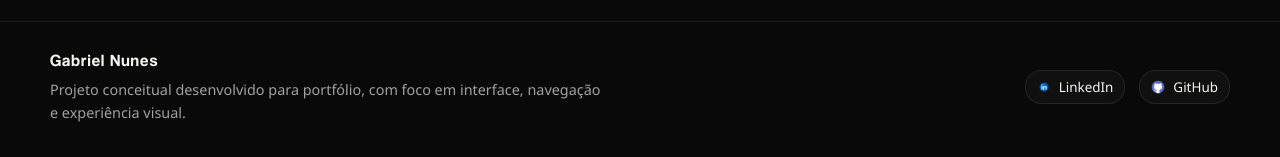
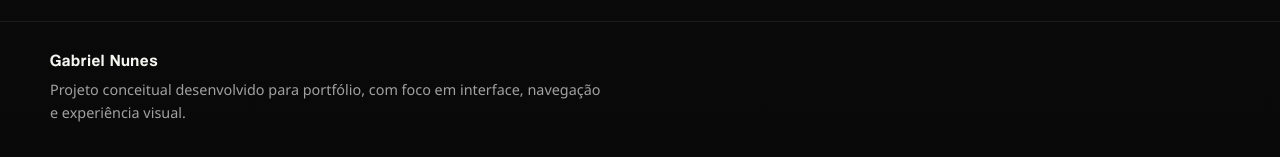
Before and after one commit to gbriellnunes/Plataforma-de-Treinos, a plain HTML site: page index.html in a window 1280 px wide. Shown: the part 2153-2310 px from the top of the page. Drawn offline with Linux system fonts and the light colour scheme; files whose address does not match are found by name.

Commit message:
Update index.html

```diff
--- a/index.html
+++ b/index.html
@@ -101,16 +101,7 @@
         <p class="footer-note">Projeto conceitual desenvolvido para portfólio, com foco em interface, navegação e experiência visual.</p>
       </div>
 
-      <div class="footer-links">
-        <a href="https://www.linkedin.com/in/gabriel-nunes-3a07b73b2/?lipi=urn%3Ali%3Apage%3Ad_flagship3_profile_view_base_contact_details%3BpNtaKUX8TUqtcOJaD5pV2w%3D%3D" target="_blank" rel="noreferrer" class="footer-link">
-          <img src="./img/linkedin.webp" alt="Ícone do LinkedIn">
-          <span>LinkedIn</span>
-        </a>
-        <a href="https://github.com/gbriellnunes" target="_blank" rel="noreferrer" class="footer-link">
-          <img src="./img/github.png" alt="Ícone do GitHub">
-          <span>GitHub</span>
-        </a>
-      </div>
+
     </div>
   </footer>
 
```
